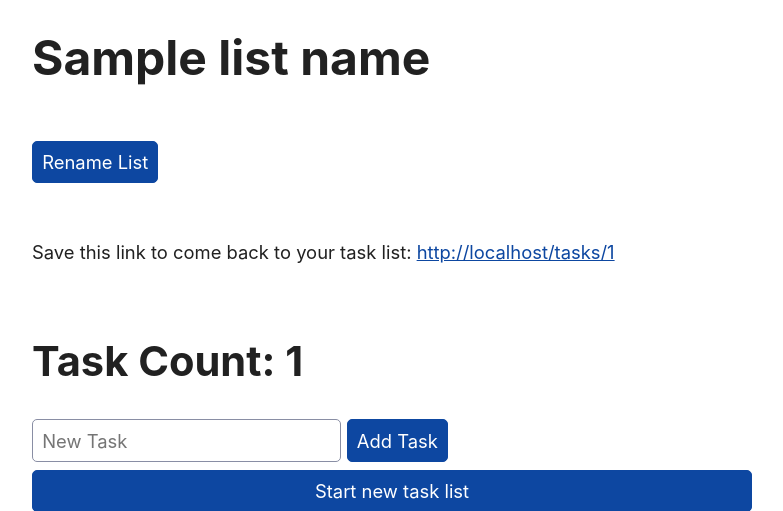
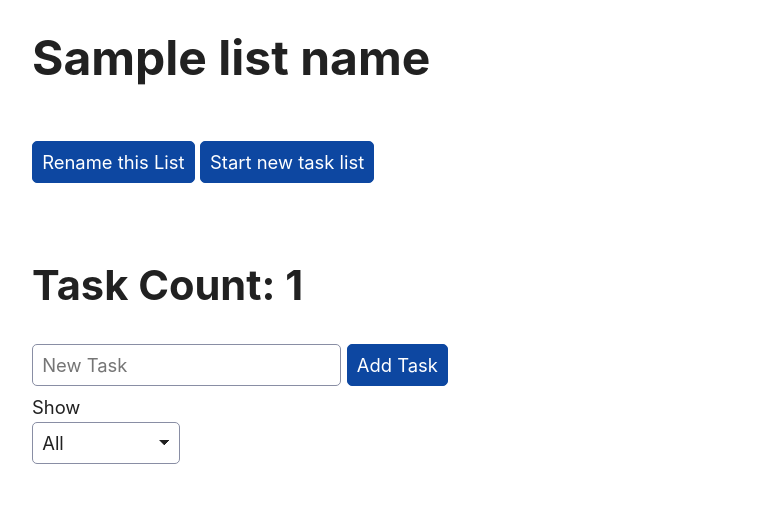
Before and after one commit to shackep/htmx-demo-task, a Laravel app: template resources/views/tasks/index.blade.php in a window 1280 px wide. Shown: the top 511 px of the page, without its empty margins (248-1031 px from the left). Run offline with Laravel 10, Linux system fonts and the light colour scheme; the visitor is signed in with stand-in values (Sample User, id 1); the template is opened without the code that fills it: most values are stand-ins (such as "Sample title", 1, 10 or a date in 2020); some libraries are stand-ins or nearby versions.

Commit message:
moved buttons around

```diff
--- a/resources/views/tasks/index.blade.php
+++ b/resources/views/tasks/index.blade.php
@@ -2,15 +2,10 @@
 
 @section('content')
     @include('tasks.title')
-    <p><button hx-get="{{ route('tasks.editname', session('group_key')) }}" hx-target="h1" hx-select='form'>Rename List</button></p>
-    @if(session('group_key'))
-    <p>Save this link to come back to your task list: <a href="{{ url('/tasks/' . session('group_key')) }}">{{ url('/tasks/' . session('group_key')) }}</a></p>
-    @endif
+    <p><button hx-get="{{ route('tasks.editname', session('group_key')) }}" hx-target="h1" hx-select='form'>Rename this List</button>
+    <button type="button" hx-replace-url="true" hx-get="{{ route('tasks.index') }}?new_group_key=true" hx-target='body' hx-swap='outerHTML'>Start new task list</button></p>
 @include('tasks.count')
     @include('tasks.new')
-
-
-    <button type="button" hx-replace-url="true" hx-get="{{ route('tasks.index') }}?new_group_key=true" hx-target='body' hx-swap='outerHTML'>Start new task list</button>
     @include('tasks.tasks')
 
 @if (count($lists) > 0)
```
